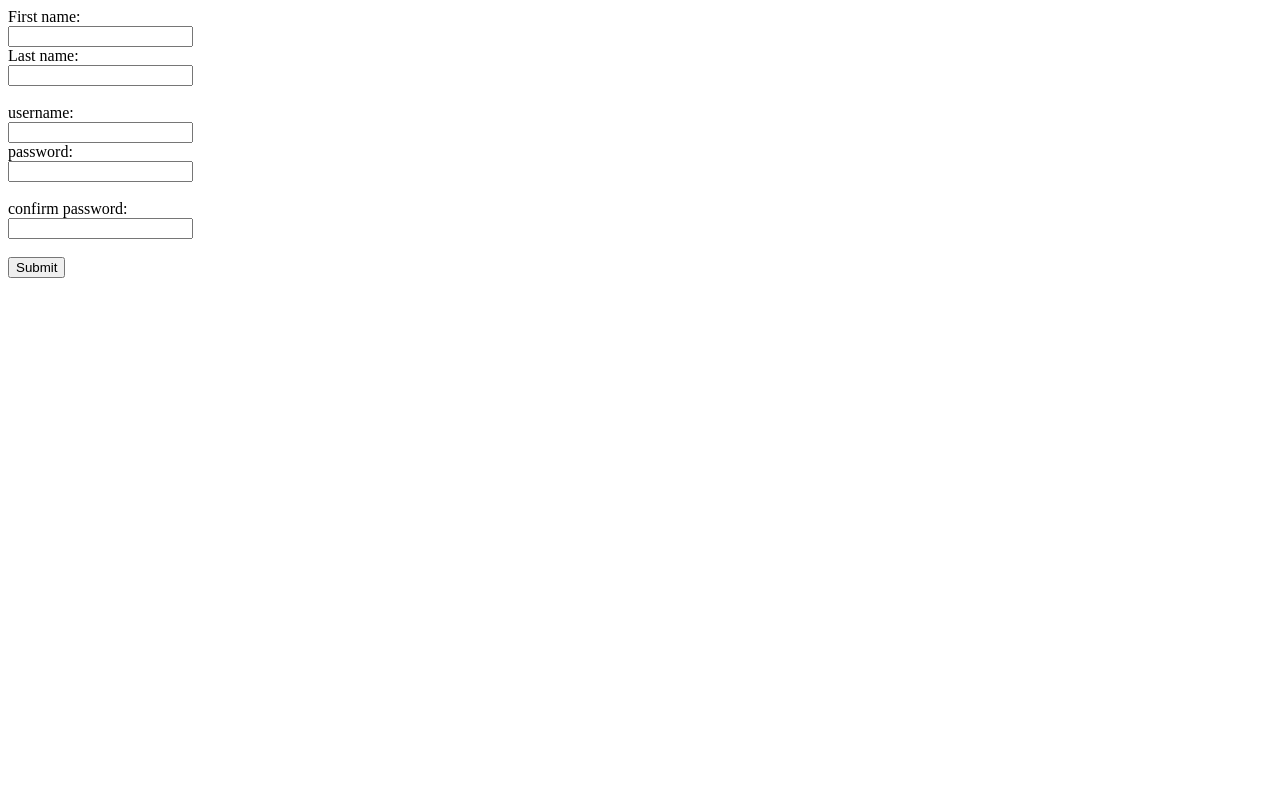
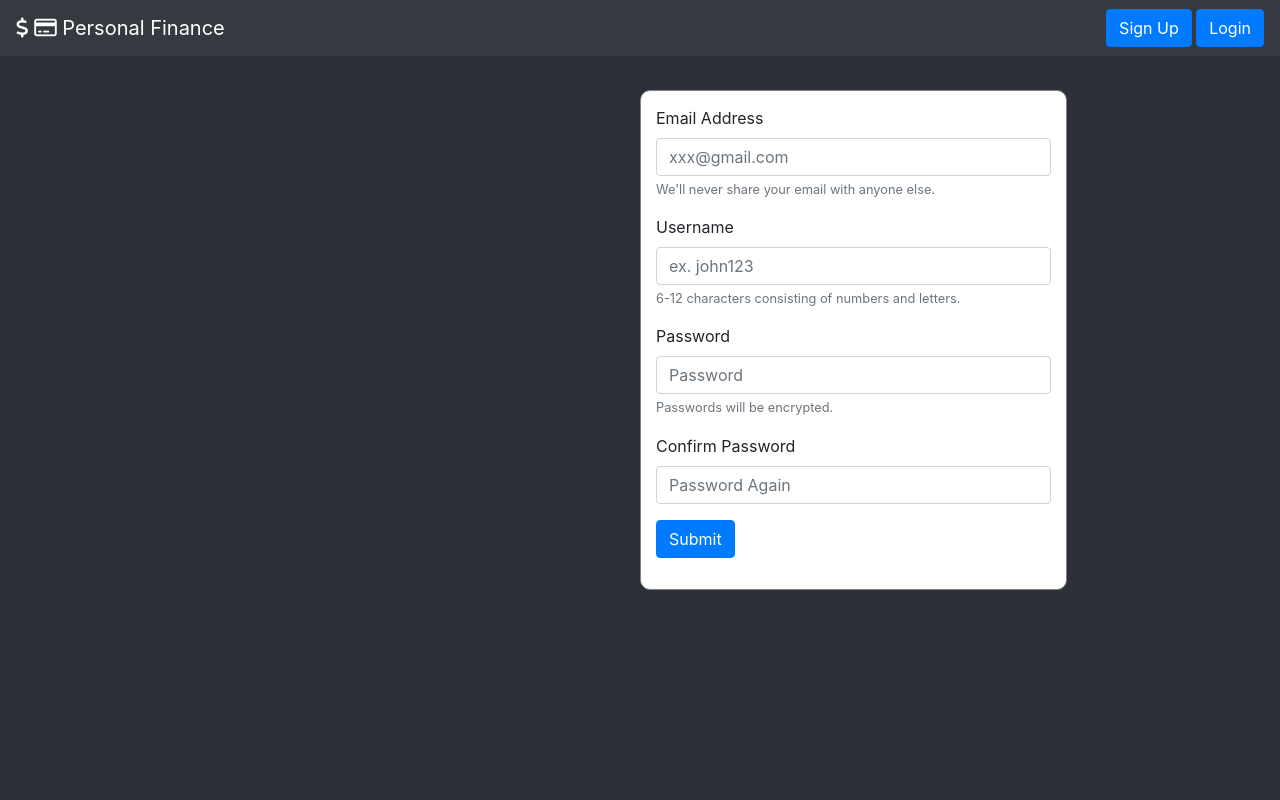
Before and after one commit to TFA2020/PersonalFinance, a Flask app: page / in a window 1280 px wide. Run offline with Flask 2, Linux system fonts and the light colour scheme; some libraries are stand-ins or nearby versions.

Commit message:
Form + styling added

```diff
--- a/app.py
+++ b/app.py
@@ -39,60 +39,64 @@ def index():
 
 @app.route('/register', methods = ["POST", "GET"])
 def register():
-    # connect to the database
-    users = mongo.db.users
-    # insert new data
     if request.method == "GET":
         return render_template('index.html')
     else:
-        # store the username as a variable
+        # store the form data as variables
         username = request.form["username"]
         password = request.form["password"]
-        first = request.form["fname"]
-        last = request.form["lname"]
-        # print(username)
+        email = request.form["email"]
         # connect to mongo users collection
         users = mongo.db.users
         # do a query for the user in the collection
         query = list(users.find({"username": username}))
-        print(query)
-        print(len(query))
-        # check if the query returned anything we will return "you already have an account"
+        # check if the query returned anything : does the username exist?
         if len(query) > 0:
-            return "You already have an account. Try logging in"
+            # return redirect('/')
+            session["error"] = "username not available. Already exists"
+            return "<a href='/'>redirect</a>"
         else:
             if password == request.form["confirm"]:
                 password = bcrypt.hashpw(password.encode("utf-8"), bcrypt.gensalt())
-                users.insert({"username": username, "password": password, "first_name": first, "last_name": last})
-                session["name"] = username
-                return "congrats! you have logged in"
+                users.insert({"username": username, "password": password, "email": email})
+                session["username"] = username
+                # return redirect(url_for("login"))
+                return "<a href='/login'>login page</a>"
             else:
-                return "passwords do not match"
+                session["error"] = "passwords do not match"
+                # return redirect('/')
+                return "<a href='/'>redirect</a>"
+
+#HTML PAGE ROUTES
+@app.route("/login")
+def login():
+    return render_template("login.html")
+
+@app.route('/profile')
+def profile():
+    return render_template("profile.html")
 
 
-@app.route('/login',  methods = ["POST", "GET"])
-def login():
+@app.route('/logon',  methods = ["POST", "GET"])
+def logon():
     users = mongo.db.users
     username = request.form["username"]
     password = request.form["password"]
-    # print(username)
     # do a query for the user in the collection
     query = list(users.find({"username": username}))
-    print(query)
-    print(len(query))
-    if len(query)>0:
+    if len(query) > 0:
         user_pw = list(users.find({"username": username}))[0]["password"]
         if bcrypt.checkpw(password.encode("utf-8"), user_pw):
-            return redirect(url_for("profile"))
+            # return redirect(url_for("profile"))
+            return "<a href='/profile'>Profile</a>"
         else:
-            return "incorrect password"
-    return "username not found"
+            session["error"] = "incorrect password"
+            return redirect('/')
+    session["error"] = "invalid username"
+    # return redirect('/')
+    return "<a href='/'>Go Home</a>"
 
 
 @app.route('/logout')
 def logout():
     return ""
-
-@app.route('/profile')
-def profile():
-    return render_template("profile.html")
--- a/static/css/style.css
+++ b/static/css/style.css
@@ -0,0 +1,7 @@
+.signup{
+    border : 1px solid grey;
+    border-radius: 10px;
+    background-color: white;
+    padding: 15px;
+    margin-top: 10px;
+}
--- a/templates/index.html
+++ b/templates/index.html
@@ -2,21 +2,49 @@
     <head>
         <title>Personal Finance Planner</title>
         <link rel="stylesheet" type="text/css" href="static/css/style.css?q={{time}}">
+        <link rel="stylesheet" href="https://maxcdn.bootstrapcdn.com/bootstrap/4.0.0/css/bootstrap.min.css" integrity="sha384-Gn5384xqQ1aoWXA+058RXPxPg6fy4IWvTNh0E263XmFcJlSAwiGgFAW/dAiS6JXm" crossorigin="anonymous">
+        <script src="https://code.jquery.com/jquery-3.2.1.slim.min.js" integrity="sha384-KJ3o2DKtIkvYIK3UENzmM7KCkRr/rE9/Qpg6aAZGJwFDMVNA/GpGFF93hXpG5KkN" crossorigin="anonymous"></script>
+        <script src="https://cdnjs.cloudflare.com/ajax/libs/popper.js/1.12.9/umd/popper.min.js" integrity="sha384-ApNbgh9B+Y1QKtv3Rn7W3mgPxhU9K/ScQsAP7hUibX39j7fakFPskvXusvfa0b4Q" crossorigin="anonymous"></script>
+        <script src="https://maxcdn.bootstrapcdn.com/bootstrap/4.0.0/js/bootstrap.min.js" integrity="sha384-JZR6Spejh4U02d8jOt6vLEHfe/JQGiRRSQQxSfFWpi1MquVdAyjUar5+76PVCmYl" crossorigin="anonymous"></script>
+        <script src="https://use.fontawesome.com/043418245c.js"></script>
     </head>
-    <body>
-        <form action = "/register" method = "POST">
-            <label for="fname">First name:</label><br>
-			<input type="text" id="fname" name="fname"><br>
-			<label for="lname">Last name:</label><br>
-			<input type="text" id="lname" name="lname"><br><br>
-            <label for="fname">username:</label><br>
-			<input type="text" name= "username"><br>
-			<label for="lname">password:</label><br>
-            <input type="password" name="password"><br><br>
-            <label for="lname">confirm password:</label><br>
-            <input type="password" name="confirm"><br><br>
-			<input type="submit" value="Submit">
-        </form>
+    <body style="background-color:#2b3137">
+        <nav class="navbar navbar-dark bg-dark justify-content-right">
+            <a class="navbar-brand" href="#"><i class="fa fa-usd" aria-hidden="true"></i> <i class="fa fa-credit-card" aria-hidden="true"></i> Personal Finance</a>
+            <div class="flex-row-reverse">
+                <a><button class="btn btn-primary my-2 my-sm-0">Sign Up</button></a>
+                <a href="/login"><button class="btn btn-primary my-2 my-sm-0">Login</button></a>
+            </div>
+        </nav>
 
+        <br>
+        <div class="col-8 offset-2 col-md-4 offset-md-6 signup">
+            {% if session["error"]%}
+                <code><small>{{session["error"]}}</small></code>
+            {% endif %}
+            <form action="/register" method="POST">
+                <div class="form-group">
+                    <label for="email">Email Address</label>
+                    <input type="email" class="form-control" name="email" aria-describedby="emailHelp" placeholder="xxx@gmail.com">
+                    <small id="emailHelp" class="form-text text-muted">We'll never share your email with anyone else.</small>
+                </div>
+                <div class="form-group">
+                    <label for="username">Username</label>
+                    <input type="text" class="form-control" name="username" aria-describedby="nameHelp" placeholder="ex. john123">
+                    <small id="nameHelp" class="form-text text-muted">6-12 characters consisting of numbers and letters.</small>
+                </div>
+                <div class="form-group">
+                    <label for="password">Password</label>
+                    <input type="password" class="form-control" aria-describedby="pwHelp" name="password" placeholder="Password">
+                    <small id="pwHelp" class="form-text text-muted">Passwords will be encrypted.</small>
+                </div>
+                <div class="form-group">
+                    <label for="confirm">Confirm Password</label>
+                    <input type="password" class="form-control" name="confirm" placeholder="Password Again">
+                </div>
+
+                <button type="submit" class="btn btn-primary">Submit</button>
+            </form>
+        </div>
     </body>
 </html>
--- a/templates/login.html
+++ b/templates/login.html
@@ -4,7 +4,7 @@
         <link rel="stylesheet" type="text/css" href="static/css/style.css?q={{time}}">
     </head>
     <body>
-	    <form action = "/login" method = "POST">
+	    <form action = "/logon" method = "POST">
             <label for="fname">username:</label><br>
             <input type="text" name= "username"><br>
             <label for="lname">password:</label><br>
```
